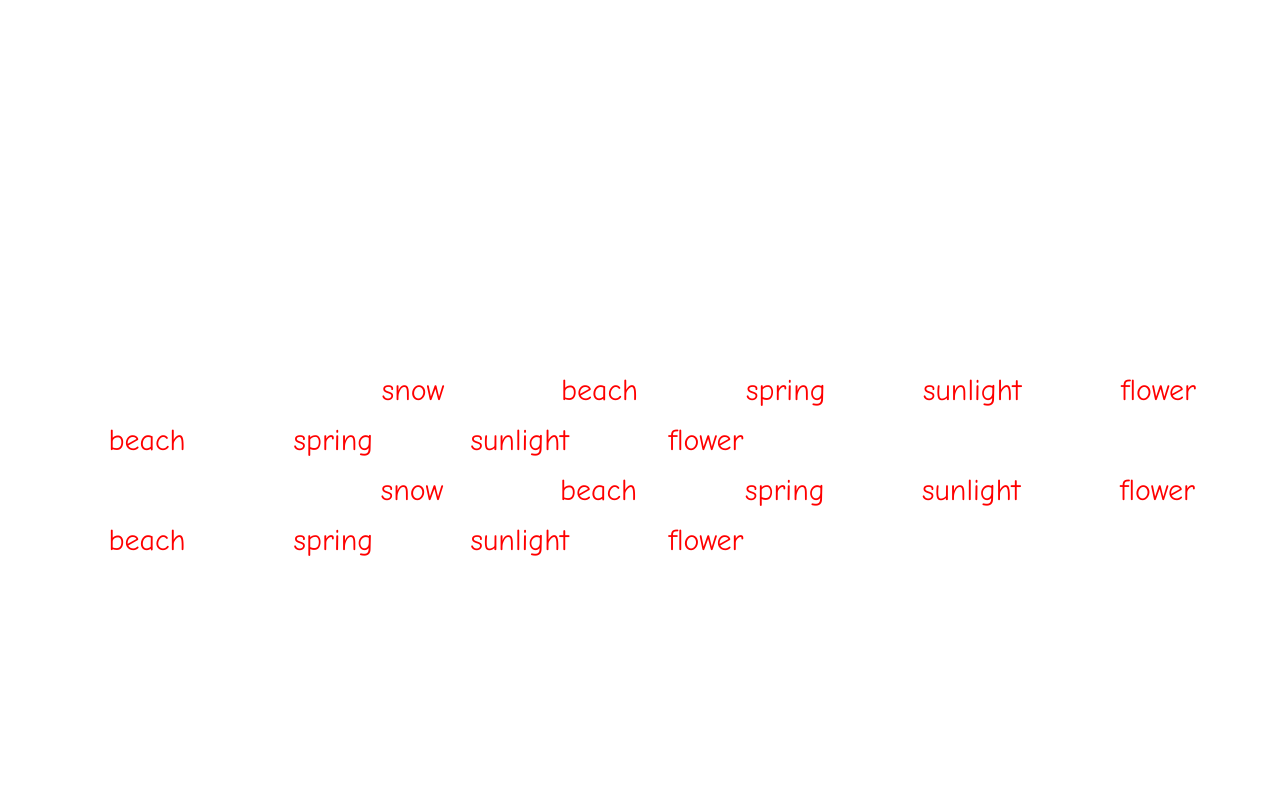
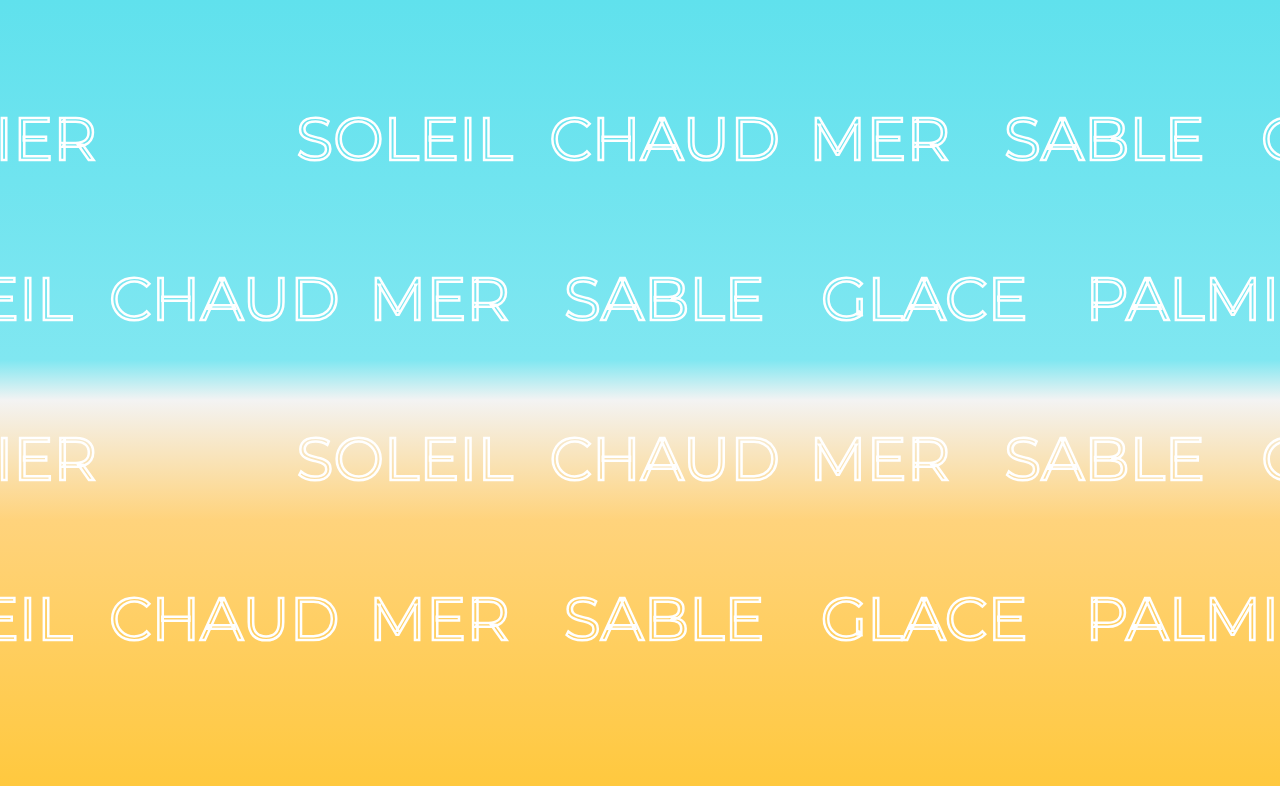
Before and after one commit to UlysseGebe/Canvas-Jess, a plain HTML site: page index.html in a window 1280 px wide. Drawn offline with Linux system fonts and the light colour scheme.

Commit message:
Finish text + grad

```diff
--- a/index.html
+++ b/index.html
@@ -6,6 +6,7 @@
     <meta http-equiv="X-UA-Compatible" content="ie=edge">
     <title>Devoire Canvas</title>
     <link rel="stylesheet" href="style/reset.css">
+    <link href="https://fonts.googleapis.com/css2?family=Montserrat&display=swap" rel="stylesheet">
     <link rel="stylesheet" href="style/style.css">
 </head>
 <body>
--- a/script/data.js
+++ b/script/data.js
@@ -1,24 +1,43 @@
 const data = {
-    ete :  [
+    ete : {
+        adj :[
             {
-            name : 'snow',
+                name : 'soleil',
                 sound : new Audio('sounds/bot.mp3'),
+                position : 0
             },
             {
-            name : 'beach',
+                name : 'chaud',
                 sound : new Audio('sounds/bot.mp3'),
+                position : 260
             },
             {
-            name : 'spring',
+                name : 'mer',
                 sound : new Audio('sounds/bot.mp3'),
+                position : 475
             },
             {
-            name : 'sunlight',
+                name : 'sable',
                 sound : new Audio('sounds/bot.mp3'),
+                position : 700
             },
             {
-            name : 'flower',
+                name : 'glace',
                 sound : new Audio('sounds/bot.mp3'),
+                position : 960
+            },
+            {
+                name : 'Palmier',
+                sound : new Audio('sounds/bot.mp3'),
+                position : 1260
             }
+        ],
+        bgColor: [
+            [0, 'rgb(96, 225, 237)'],
+            [0.45, 'rgb(128, 231, 241)'],
+            [0.5, 'rgb(243, 243, 243)'],
+            [0.65, 'rgb(255, 211, 124)'],
+            [1, 'rgb(255, 200, 59)']
         ]
     }
+}
--- a/script/script.js
+++ b/script/script.js
@@ -1,7 +1,8 @@
 const $canvas = document.querySelector('.js-canvas')
 const context = $canvas.getContext('2d')
 
-$canvas.saison = data.ete
+$canvas.saison = data.ete.adj
+$canvas.gradient = data.ete.bgColor
 
 // $canvas.sounds.snow.currentTime = 0
 // $canvas.sounds.snow.play()
@@ -18,25 +19,10 @@ const resize = () => {
 window.addEventListener('resize', resize)
 resize()
 
-let position = {}
+let position = {}, oldWidth = 0, ecart = 200, maxLimit = $canvas.width * (4 / 3)
 position.x = 0
-position.y = $canvas.height/2
-position.vx = 0
-
-const generateText = (word, old, line) => {
-    context.font="30px Comic Sans MS";
-    context.fillStyle = "red";
-    context.textAlign = "center";
-    if (old) {
-        position.x += context.measureText(old).width
-    }
-    if (line == 1 || line == 3) {
-        context.fillText(word, position.vx * -1 + position.x, position.y);
-    }
-    else {
-        context.fillText(word, position.vx + position.x, position.y);
-    }
-}
+position.y = $canvas.height / 5
+position.vx = 0.1
 
 const cursor = {}
 cursor.x = 0
@@ -47,25 +33,59 @@ $canvas.addEventListener('mousemove', (_event) => {
     cursor.y = _event.clientY
 })
 
+const generateText = (word, old, line, gap) => {
+    context.font="60px Montserrat";
+    context.strokeStyle = "white";
+    context.lineWidth = 2.5;
+    context.textAlign = "center";
+    gap += ($canvas.width / 4.5)
+    if (line%2 == 0) {
+        if (position.x + gap / 2 <= (maxLimit)) {
+            context.strokeText(word, position.x + gap, position.y);
+        }
+        if (position.x + gap * 2 >= (maxLimit)) {
+            context.strokeText(word, position.x + gap - (maxLimit), position.y);
+        }
+    } else {
+        if (-position.x - ecart + gap * 2 >= 0) {
+            context.strokeText(word, (-position.x + gap) - ecart , position.y);
+        }
+        if (-position.x - ecart + gap / 2 <= 0) {
+            context.strokeText(word, (-position.x + gap) - ecart + (maxLimit), position.y);
+        }
+    }
+}
+
 const createLines = () => {
     for (let j = 0; j < 4; j++) {
         for (let i = 0; i < $canvas.saison.length; i++) {
             const olderElement = $canvas.saison[i];
             const element = $canvas.saison[i];
-            generateText(element.name, olderElement, j)
+            generateText(element.name.toUpperCase(), olderElement, j, element.position)
         }
-        position.x = 0
-        position.y += 50
+        position.x += position.vx
+        position.x = position.x % (maxLimit)
+        position.y += $canvas.height / 5
+        oldWidth = 0
     }
-    position.y = $canvas.height/2
+    position.y = $canvas.height / 5
+}
+
+const generateGrad = () => {
+    const gradient = context.createLinearGradient(windowWidth / 2, 0, windowWidth / 2, windowHeight) // x1, y1, x2, y2
+    for (let i = 0; i < $canvas.gradient.length; i++) {
+        const element = $canvas.gradient[i];
+        gradient.addColorStop(element[0], element[1])
+    }
+    context.fillStyle = gradient  // Le dégradé devient le style de remplissage
+    context.fillRect(0, 0, windowWidth, windowHeight) // On dessine un carré
 }
 
 const loop = () => {
     context.clearRect(0,0,windowWidth, windowHeight); // effacer le canvas
+    generateGrad()
     window.requestAnimationFrame(loop)
-    position.vx += 0.75
     createLines()
-    position.x += 1
     // context.fillStyle = 'rgba(255, 255, 255, 0.3)'
     // context.fillRect(0, 0, windowWidth, windowHeight)
 }
```
Lines whose indentation alone changed are shown as unchanged.
